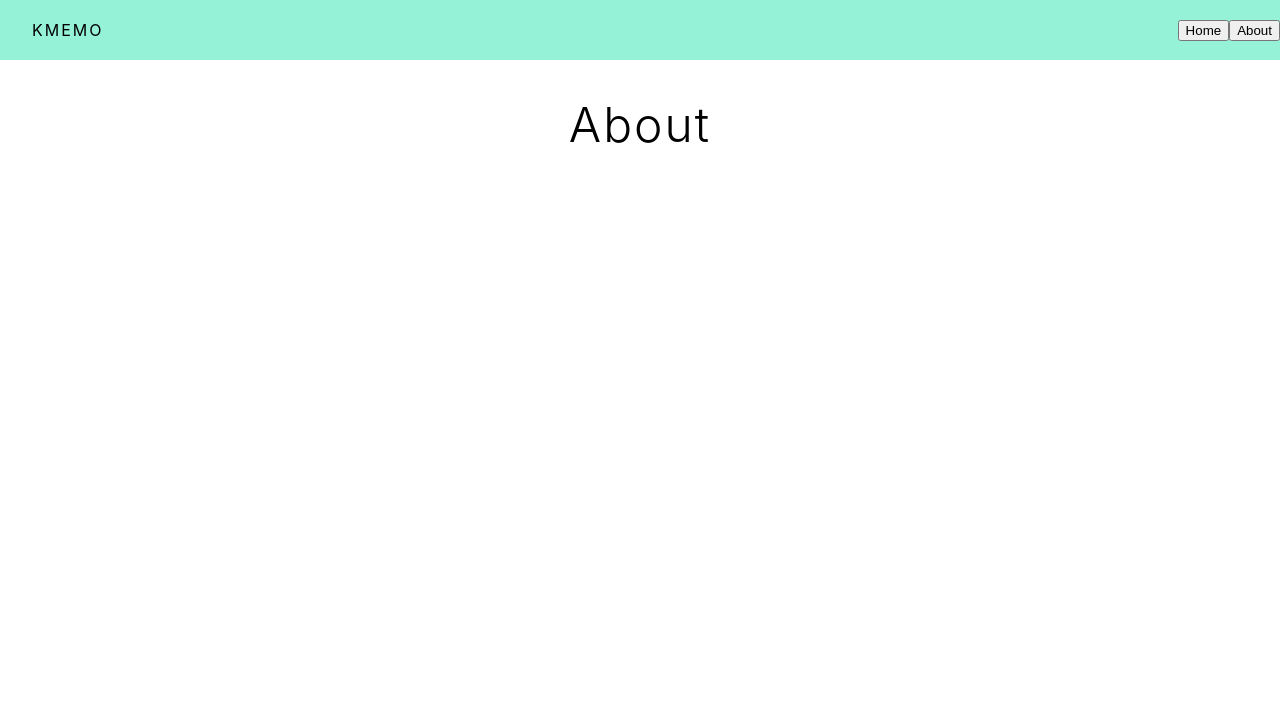
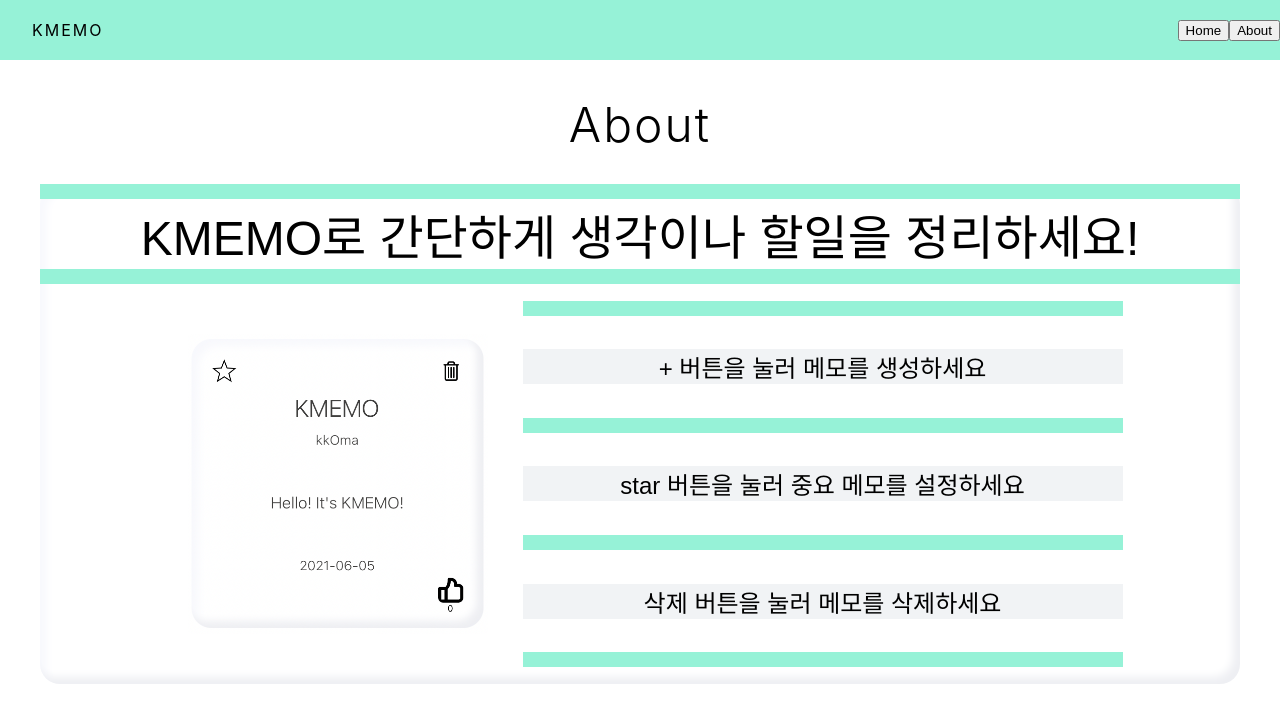
Before and after one commit to kkoma210/KMEMO, a React (Create React App) app in the folder frontend/: page /about in a window 1280 px wide. Shown: the top 722 px of the page. Built offline with nearby package versions, Linux system fonts and the light colour scheme.

Commit message:
Construct About

```diff
--- a/frontend/src/Pages/About.js
+++ b/frontend/src/Pages/About.js
@@ -3,22 +3,83 @@ import styled from 'styled-components';
 import oc from 'open-color';
 import './About.css';
 import MainLayout from '../components/layout';
+import kmemo from '../images/kmemo.png';
 
-
-const Text = styled.div`
+const Wrapper = styled.div`
     display: flex;
-    position: absolute;
-    top: 300px;
-    left: 300px;
-    font-size: 3rem;
+    flex-direction: column;
+    align-items: center;
+    width: 1200px;
+    height: 500px;
+    border-radius: 20px;
+    box-shadow:  inset -7px -7px 8px #eeeff3, inset 7px 7px 8px #f8f9fd;
 `;
 
+const Spacer = styled.div`
+    width: 100%;
+    height: 15px;
+    background: ${oc.teal[2]};
+`;
+
+const Text1 = styled.div`
+    font-size: 3rem;
+    font-family: sans-serif;
+    color: ${oc.black};
+`;
+
+const Text2 = styled.div`
+    font-size: 1.5rem;
+    font-family: sans-serif;
+    color: ${oc.black};
+    background: ${oc.gray[1]};
+`;
+
+const Content = styled.div`
+
+    display: flex;
+    flex-direction: row;
+    justify-content: space-around;
+    height: 400px;
+    width: 1000px;
+    align-items: center;
+`;
+
+const TextBox = styled.div`
+    display: flex;
+    flex-direction: column;
+    justify-content: space-around;
+    height: 100%;
+    width: 600px;
+`;
+
+const Img = styled.img`
+    margin-left: 30px;
+    height: 300px;
+    width: 300px;
+    border-radius: 5px;
+`;
 
 class About extends React.Component {
     render() {
         return(
             <MainLayout title="About">
-
+                <Wrapper>
+                    <Spacer/>
+                    <Text1>KMEMO로 간단하게 생각이나 할일을 정리하세요!</Text1>
+                    <Spacer/>
+                    <Content>
+                        <Img src={kmemo}/>
+                        <TextBox>
+                            <Spacer/>
+                            <Text2>+ 버튼을 눌러 메모를 생성하세요</Text2>
+                            <Spacer/>
+                            <Text2>star 버튼을 눌러 중요 메모를 설정하세요</Text2>
+                            <Spacer/>
+                            <Text2>삭제 버튼을 눌러 메모를 삭제하세요</Text2>
+                            <Spacer/>
+                        </TextBox>
+                    </Content>
+                </Wrapper>
             </MainLayout>
         );
     }
```
Also changed, not shown: frontend/src/images/kmemo.png (added).
